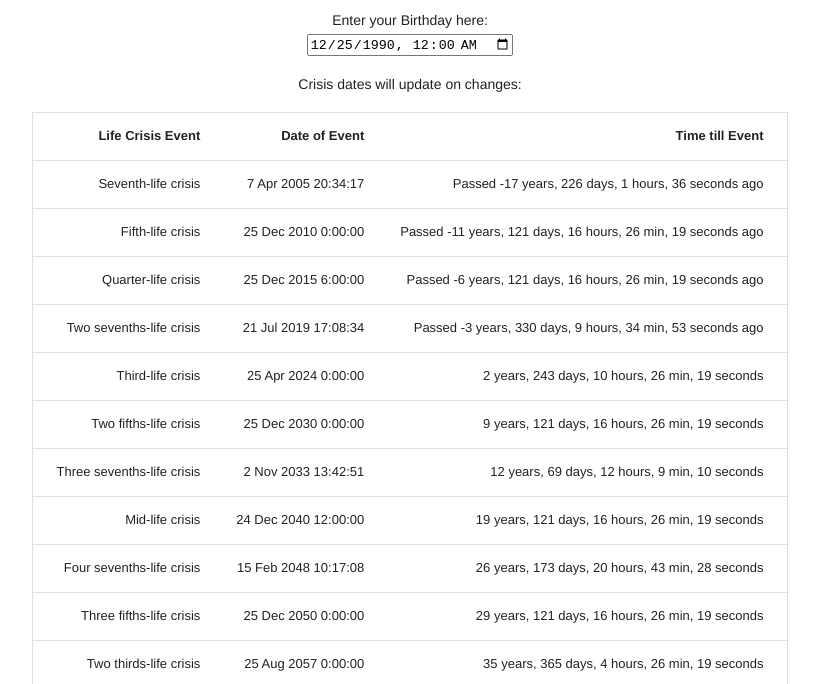
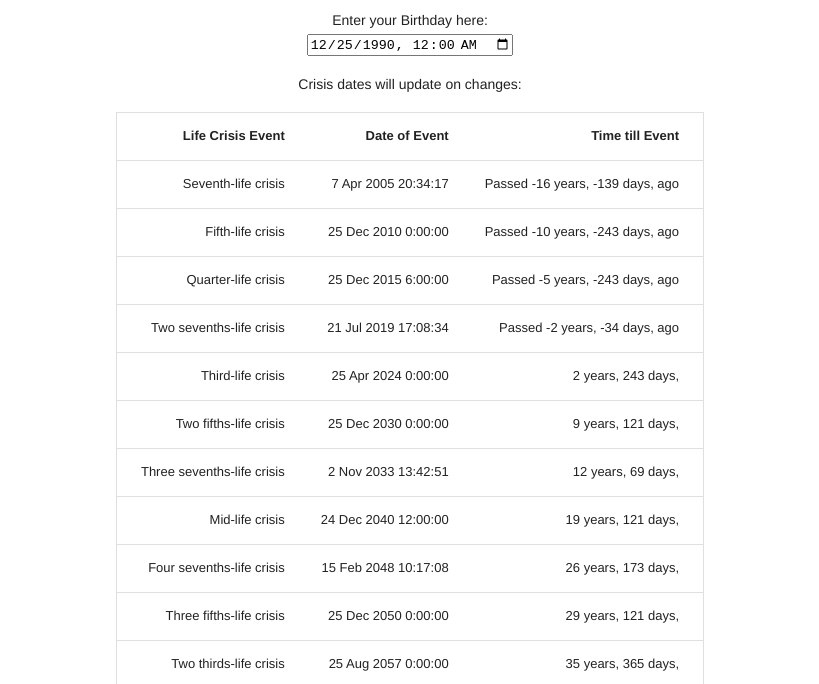
Before and after one commit to Elucidation/life_crises, a plain HTML site: page index.html in a window 1280 px wide. Shown: the part 116-800 px from the top of the page, without its empty margins (230-1049 px from the left). Drawn offline with nearby package versions, Linux system fonts and the light colour scheme.

Commit message:
Calculate negative deltas more accurately

```diff
--- a/index.html
+++ b/index.html
@@ -30,7 +30,8 @@ function getTimeDelta(delta_ms) {
   var s_day = s_hour*24;
   var s_year = s_day*365.25;
 
-  var s = delta_ms / 1000; // seconds
+  // Get absolute delta, then negate all partials at the end.
+  var s = Math.abs(delta_ms) / 1000; // seconds
 
   // TODO : Handle periods between -1 year and 0 seconds ago correctly.
   var diffY = Math.floor(s / s_year);
@@ -47,13 +48,17 @@ function getTimeDelta(delta_ms) {
 
   diffS = s;
 
+  // If the delta was negative, return the negated differences.
+  if (delta_ms < 0) {
+    return [-diffY, -diffD, -diffH, -diffM, -diffS];
+  }
   return [diffY, diffD, diffH, diffM, diffS];
 }
 
 function getPrettyTimeDelta(delta_ms) {
   var delta = getTimeDelta(delta_ms);
   var has_passed = false;
-  if (delta[0] < 0) {
+  if (delta_ms < 0) {
     has_passed = true;
   }
 
@@ -64,13 +69,13 @@ function getPrettyTimeDelta(delta_ms) {
   if (delta[1] != 0) {
     msg += delta[1] + ' days, ';
   }
-  if (delta[2] != 0) {
+  if (delta[2] != 0 && delta[0] == 0) {
     msg += delta[2] + ' hours, ';
   }
-  if (delta[3] != 0) {
+  if (delta[3] != 0 && delta[0] == 0 && delta[1] == 0) {
     msg += delta[3] + ' min, ';
   }
-  if (delta[4] != 0) {
+  if (delta[4] != 0 && delta[0] == 0 && delta[1] == 0) {
     msg += delta[4].toFixed(0) + ' seconds';
   }
   if (has_passed) {
```
